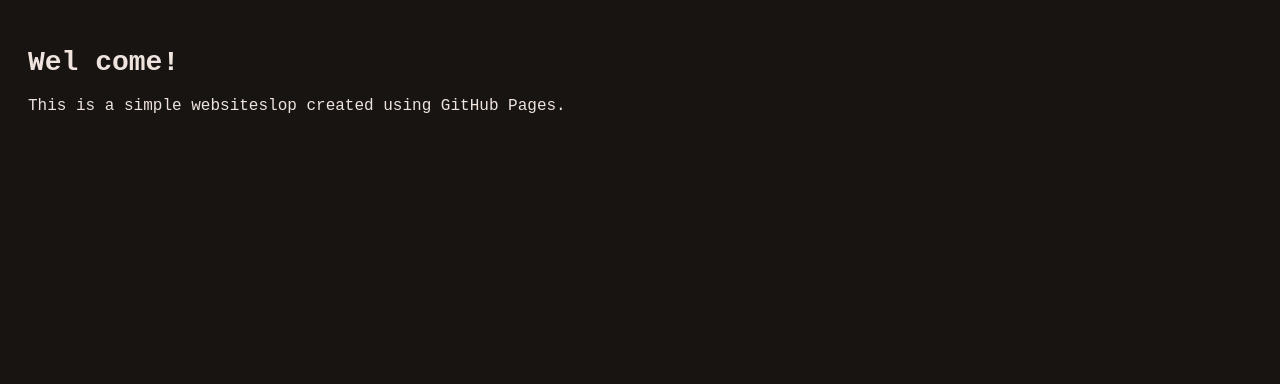
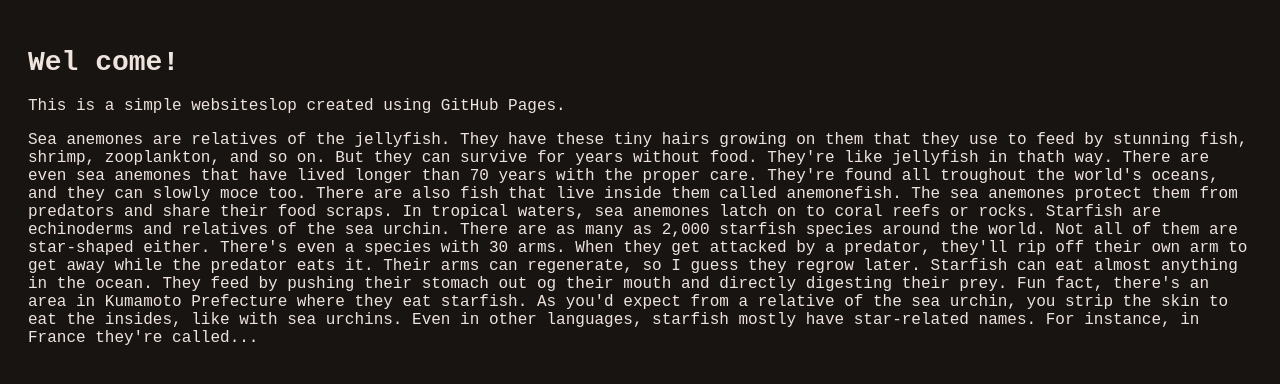
Before and after one commit to ivegotlvlup/ivegotlvlup.github.io, a plain HTML site: page index.html in a window 1280 px wide. Drawn offline with Linux system fonts and the light colour scheme.

Commit message:
Update index.html

```diff
--- a/index.html
+++ b/index.html
@@ -4,14 +4,28 @@
 <head>
   <meta charset="UTF-8">
   <meta name="viewport" content="width=device-width, initial-scale=1.0">
-  <title>=_=</title>
-
+  <title>titel</title>
 </head>
 <body style="background-color: #171412; color: #efe3dd; font-family: monospace; padding: 20px;">
   <h1 style="color: #efe3dd; font-size: 28px;">Wel come!</h1>
   <p style="font-size: 16px;">This is a simple websiteslop created using GitHub Pages.</p>
-  <p></p>
+  <p style="font-size: 16px;">Sea anemones are relatives of the jellyfish. They have these tiny hairs growing on them that they use to feed by stunning fish, shrimp, zooplankton, and so on.
+
+But they can survive for years without food. They're like jellyfish in thath way. There are even sea anemones that have lived longer than 70 years with the proper care.
+
+They're found all troughout the world's oceans, and they can slowly moce too. There are also fish that live inside them called anemonefish. The sea anemones protect them from predators and share their food scraps.
+
+In tropical waters, sea anemones latch on to coral reefs or rocks.
+
+Starfish are echinoderms and relatives of the sea urchin. There are as many as 2,000 starfish species around the world. Not all of them are star-shaped either. There's even a species with 30 arms.
+
+When they get attacked by a predator, they'll rip off their own arm to get away while the predator eats it. Their arms can regenerate, so I guess they regrow later.
+
+Starfish can eat almost anything in the ocean. They feed by pushing their stomach out og their mouth and directly digesting their prey. Fun fact, there's an area in Kumamoto Prefecture where they eat starfish. As you'd expect from a relative of the sea urchin, you strip the skin to eat the insides, like with sea urchins.
+
+Even in other languages, starfish mostly have star-related names. For instance, in France they're called...</p>
 
   <!-- p style="font-size: 2px;">In case of an investigation by any federal entity or similar, I do not have any involvement with this group or with the people in it, I do not know how I am here, probably added by a third party, I do not support any actions by the members of this group.</p -->
 </body>
+<!-- NOTE: placeholder -->
 </html>
```
